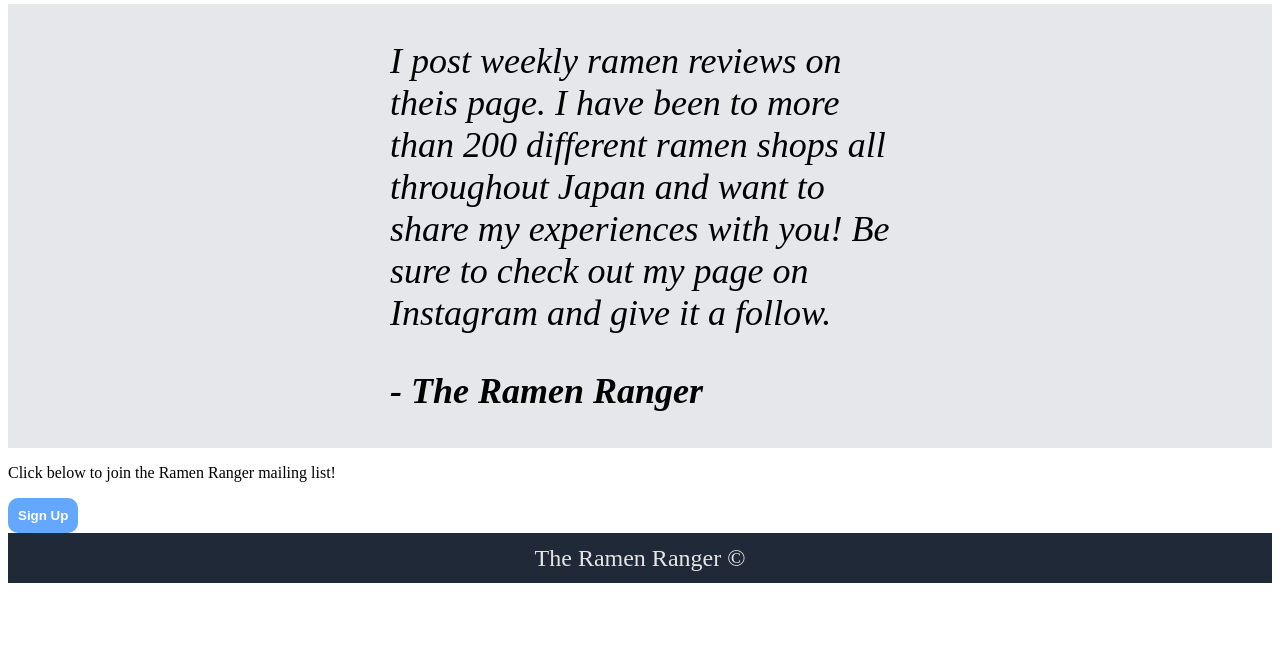
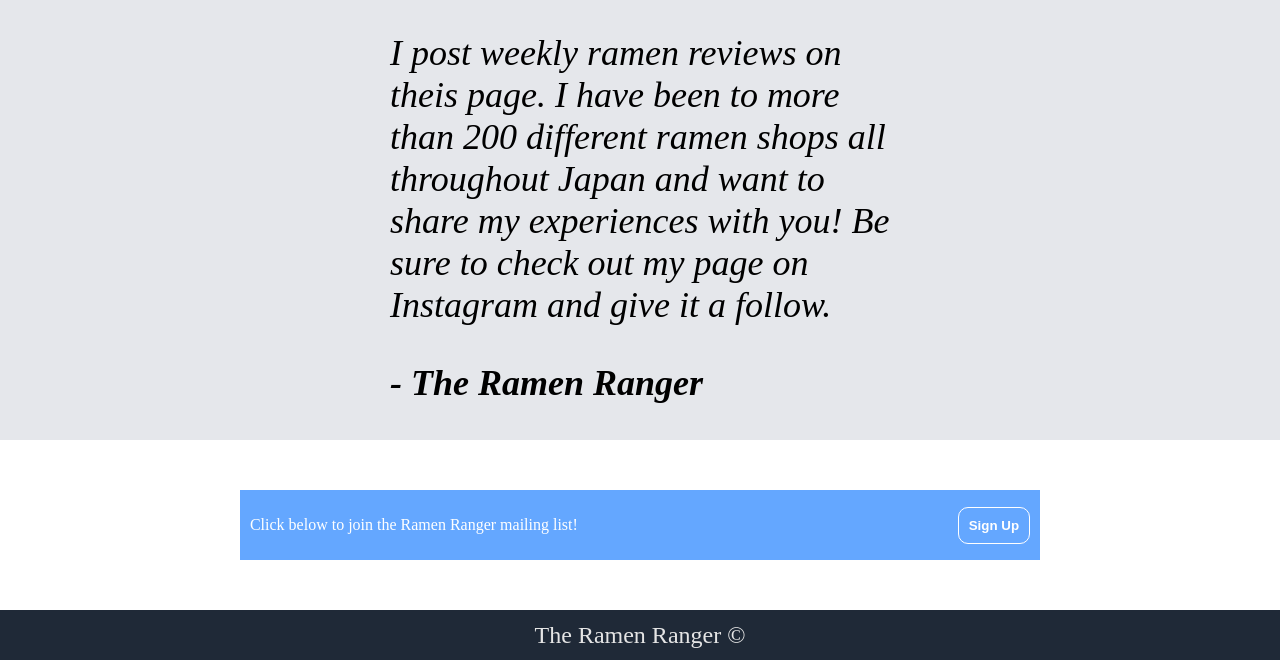
Before and after one commit to sumstot/odin-landing-page, a plain HTML site: page index.html in a window 1280 px wide. Shown: the part 647-1307 px from the top of the page. Before the commit the page ends 1238 px from the top, so only its background shows below. Drawn offline with Linux system fonts and the light colour scheme.

Commit message:
Got rid of border and margins in the body, formated the sign up button at the bottom

```diff
--- a/index.html
+++ b/index.html
@@ -16,9 +16,12 @@
       </div>
     </div>
     <div class="top">
-      <h1>Welcome to The Ramen Ranger Page </h1>
-      <p> Here you will find reviews for ramen all across Japan</p>
-      <button class="top-button button">Sign Up</button>
+      <div class="top-right">
+        <h1>Welcome to The Ramen Ranger Page </h1>
+        <p> Here you will find reviews for ramen all across Japan</p>
+        <button class="top-button button">Sign Up</button>
+      </div>
+      <div class="top-left"></div>
     </div>
     <div class="information">
       <div class="info-paragraph">
@@ -39,8 +42,10 @@
       </div>
     </div>
     <div class="bottom-sign-up">
-      <p>Click below to join the Ramen Ranger mailing list!</p>
-      <button class="bottom-button button">Sign Up</button>
+      <div class="button-container">
+        <p>Click below to join the Ramen Ranger mailing list!</p>
+        <button class="bottom-button button">Sign Up</button>
+      </div>
     </div>
     <div class="footer">The Ramen Ranger ©</div>
   </body>
--- a/style.css
+++ b/style.css
@@ -1,9 +1,13 @@
+
+
 body {
   min-height: 150vh;
   display: flex;
   flex-direction: column;
   justify-content: space-between;
   border: none;
+  margin: 0px;
+  padding: 0px;
 }
 
 .header {
@@ -52,6 +56,8 @@ a.links {
   justify-items: flex-start;
 }
 
+
+
 .top-button{
 margin-left: 20px;
 margin-bottom: 20px;
@@ -98,6 +104,29 @@ img {
 .bio-p{
   max-width: 500px;
 }
+
+.bottom-sign-up{
+  display: flex;
+  flex-grow: 1;
+  justify-content: center;
+}
+
+.button-container {
+  display: flex;
+  background-color: #64A7FF;
+  flex-grow: .5;
+  justify-content: space-between;
+  align-items: center;
+  padding: 10px;
+  margin: 50px;
+  color:#FFFFFF;
+}
+
+.button-container .button{
+  border: solid #FFFFFF 1px;
+  flex-direction: flex-end;
+}
+
 .footer {
   display: flex;
   background-color: #1f2937;
```
